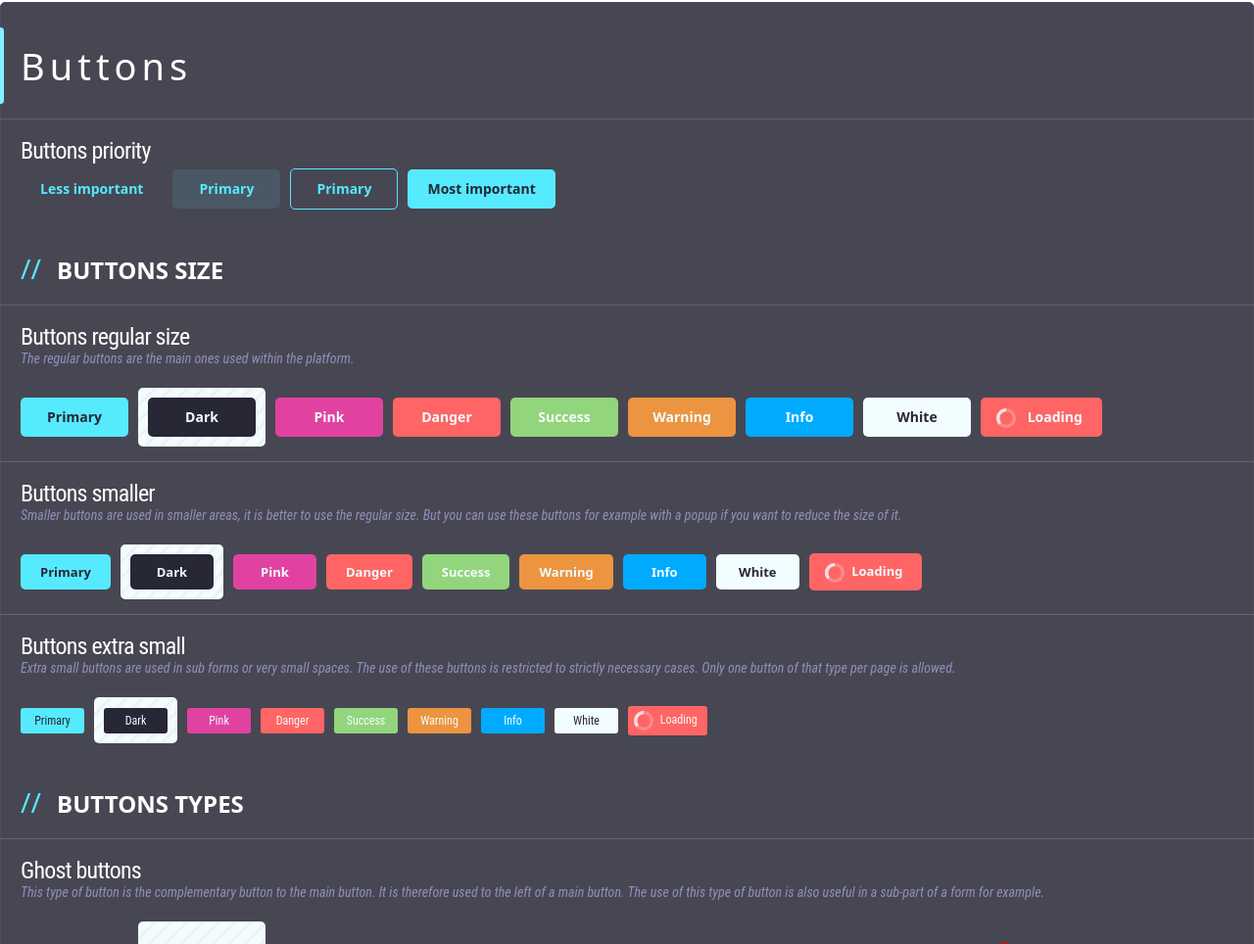
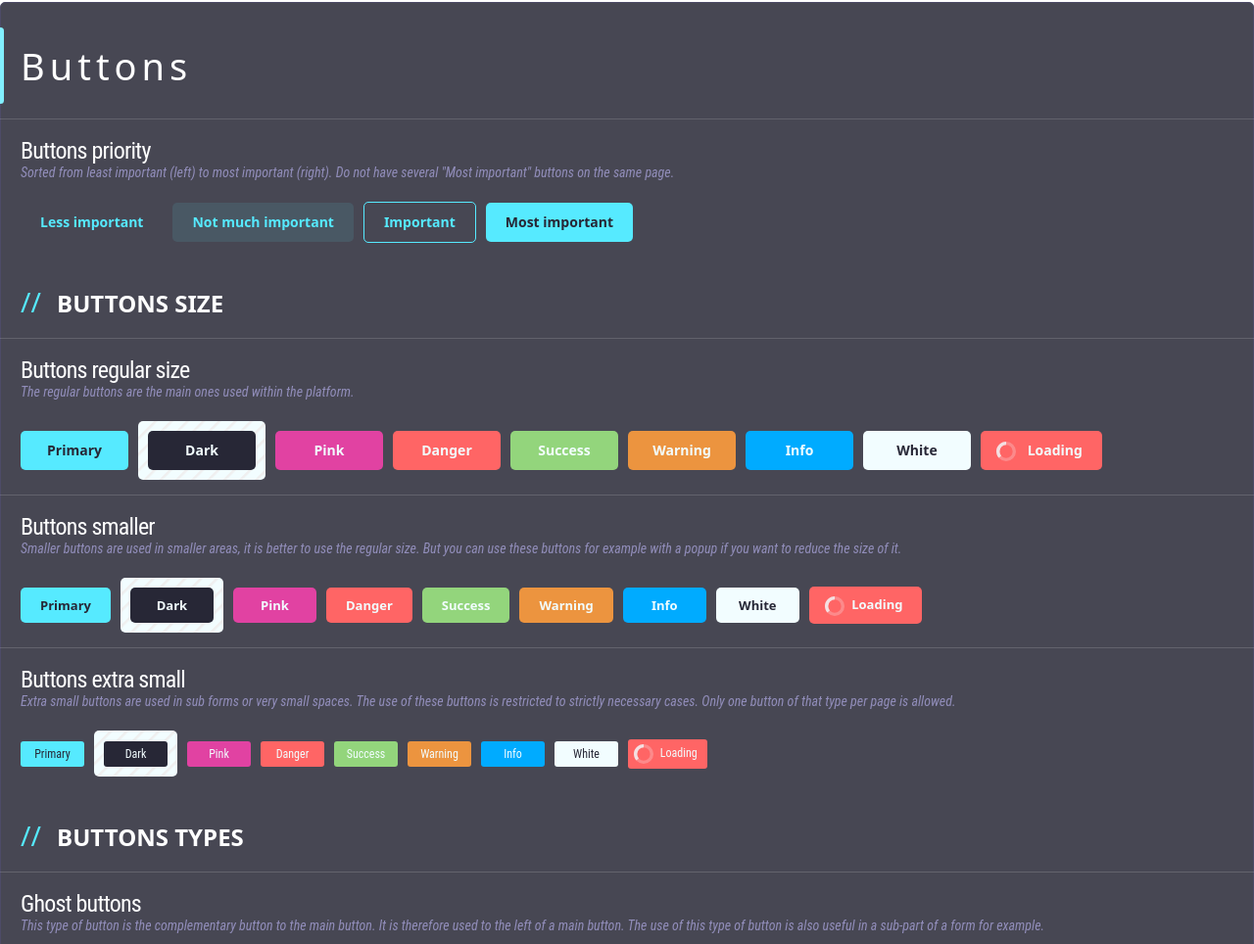
Before and after one commit to HugoAverty/design-system, a website: page dist/index.html in a window 1280 px wide. Shown: the part 3731-4695 px from the top of the page at 98% size. Drawn offline with Linux system fonts and the light colour scheme.

Commit message:
Buttons importancy details

```diff
--- a/dist/index.html
+++ b/dist/index.html
@@ -410,15 +410,18 @@
     <h3 class="title">
       Buttons priority
     </h3>
+    <p class="subtitle">
+      Sorted from least important (left) to most important (right). Do not have several "Most important" buttons on the same page.
+    </p>
     <div class="flex flex-row">
       <div class="flex-none mr-2.5 self-center">
         <a class="btn btn-primary btn-ghost" href="#">Less important</a>
       </div>
       <div class="flex-none mr-2.5 self-center">
-        <a class="btn btn-primary btn-light" href="#">Primary</a>
-      </div>
-      <div class="flex-none mr-2.5 self-center">
-        <a class="btn btn-primary btn-bordered" href="#">Primary</a>
+        <a class="btn btn-primary btn-light" href="#">Not much important</a>
+      </div>
+      <div class="flex-none mr-2.5 self-center">
+        <a class="btn btn-primary btn-bordered" href="#">Important</a>
       </div>
       <div class="flex-none mr-2.5 self-center">
         <a class="btn btn-primary" href="#">Most important</a>
```
